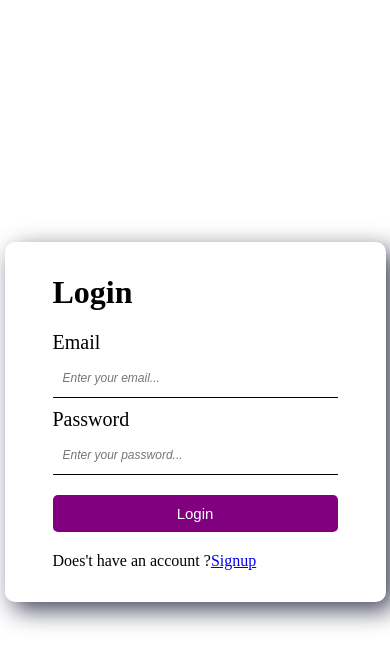
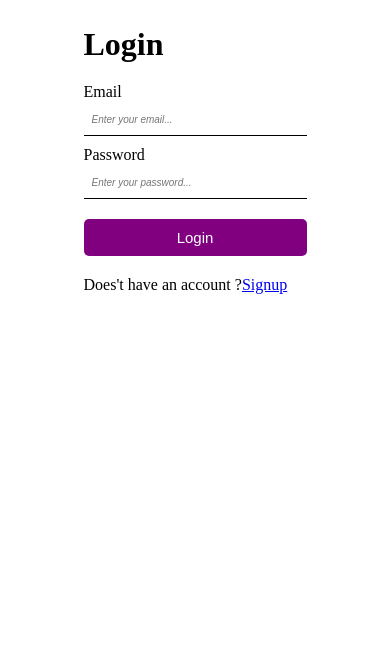
Before and after one commit to Aarush2701/Expense-Tracker, a React (Create React App) app in the folder frontend/: page /login in a window 390 px wide. Shown: the top 666 px of the page. Built offline with nearby package versions, Linux system fonts and the light colour scheme.

Commit message:
Update index.css

```diff
--- a/frontend/src/index.css
+++ b/frontend/src/index.css
@@ -15,6 +15,7 @@ html,
 body{
   height: 100vh;
   width: 100vw;
+  overflow-x: hidden;
 }
 
 body{
@@ -197,3 +198,99 @@ button{
   font-weight: 700;
 
 }
+
+@media (max-width: 410px) {
+  body {
+    flex-direction: column;
+    align-items: center;
+    height: auto;
+    padding: 10px;
+  }
+
+  .App {
+    flex-direction: column;
+    gap: 20px;
+    padding: 0 10px;
+    width: 100%;
+    height: auto;
+  }
+
+  .container {
+    width: 100%;
+    max-width: 100%;
+    padding: 16px;
+    box-shadow: none;
+    border-radius: 5px;
+  }
+
+  .container input {
+    font-size: 16px;
+    padding: 8px;
+  }
+
+  .container input::placeholder {
+    font-size: 10px;
+  }
+
+  label {
+    font-size: 16px;
+  }
+
+  .piechart {
+    width: 100%;
+    height: auto;
+    padding: 0;
+  }
+
+  .piechartdiv {
+    width: 100%;
+    padding: 0;
+    margin-top: 10px;
+  }
+
+  .piecharthead {
+    font-size: 20px;
+  }
+
+  .amounts-container {
+    flex-direction: column;
+    align-items: flex-start;
+    gap: 8px;
+    font-size: 16px;
+  }
+
+  .expense-list {
+    height: auto;
+    max-height: 300px;
+    width: 100%;
+    margin-top: 10px;
+  }
+
+  .expense-item {
+    flex-direction: column;
+    align-items: flex-start;
+    padding: 10px;
+    width: 100%;
+    font-size: 14px;
+  }
+
+  .delete-button {
+    margin-top: 6px;
+    font-size: 14px;
+    padding: 4px 6px;
+  }
+
+  .logbtn {
+    margin-left: 0;
+    margin-top: 8px;
+  }
+
+  .txnloghead {
+    font-size: 18px;
+    text-align: center;
+    padding: 10px;
+  }
+  .nodeelement{
+    height: 60vh;
+  }
+}
```
